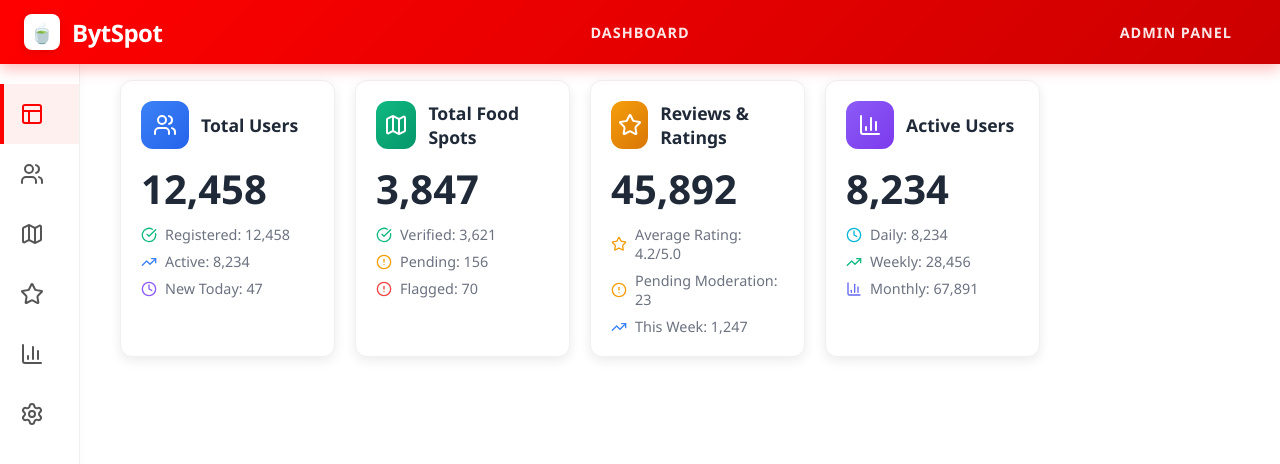
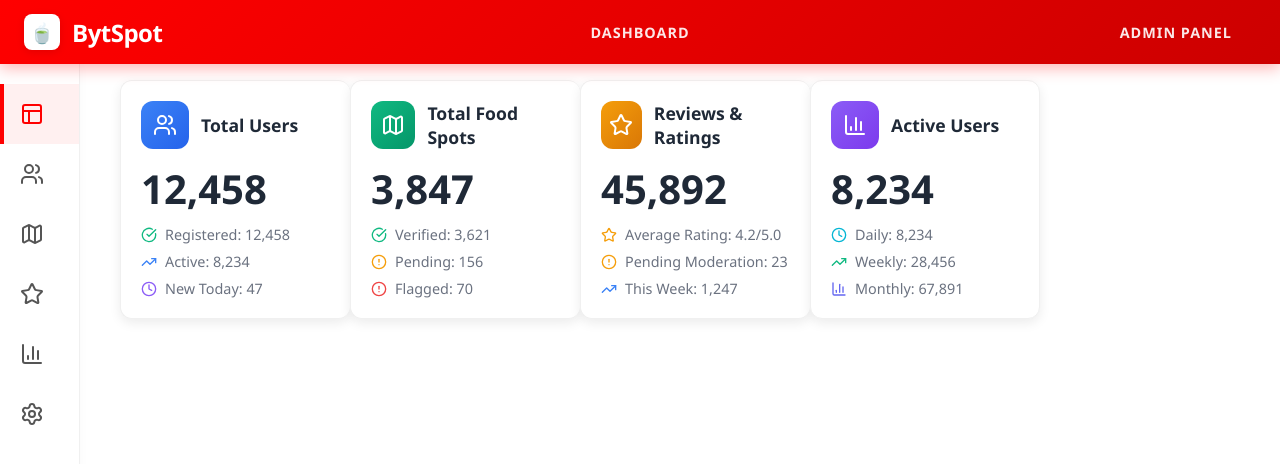
Before and after one commit to Sinxn-coder/chai-in, a React (Vite) app: page / in a window 1280 px wide. Shown: the top 464 px of the page. Built offline with nearby package versions, Linux system fonts and the light colour scheme.

Commit message:
Make dashboard cards fill entire horizontal width with no gaps

```diff
--- a/src/index.css
+++ b/src/index.css
@@ -184,7 +184,7 @@ main {
 .stats-grid {
   display: grid;
   grid-template-columns: repeat(4, 1fr);
-  gap: 20px;
+  gap: 0;
   margin-bottom: 32px;
 }
 
@@ -194,7 +194,19 @@ main {
   padding: 20px;
   box-shadow: 0 4px 12px rgba(0, 0, 0, 0.08);
   border: 1px solid #f0f0f0;
+  border-right: none;
   transition: all 0.3s ease;
+}
+
+.stat-card:last-child {
+  border-right: 1px solid #f0f0f0;
+  border-top-right-radius: 12px;
+  border-bottom-right-radius: 12px;
+}
+
+.stat-card:first-child {
+  border-top-left-radius: 12px;
+  border-bottom-left-radius: 12px;
 }
 
 .stat-card:hover {
```
